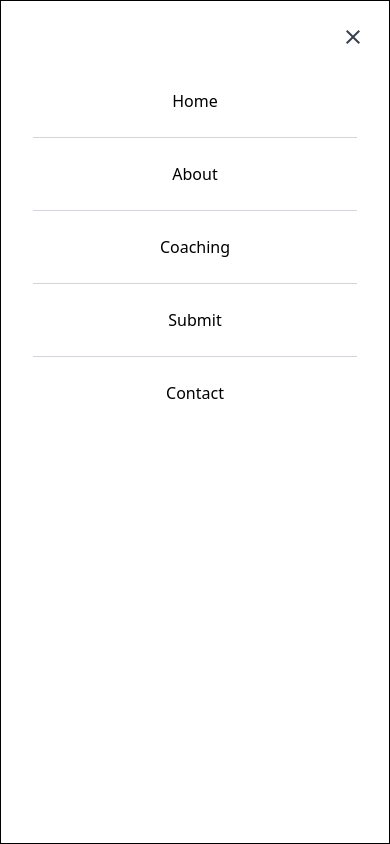
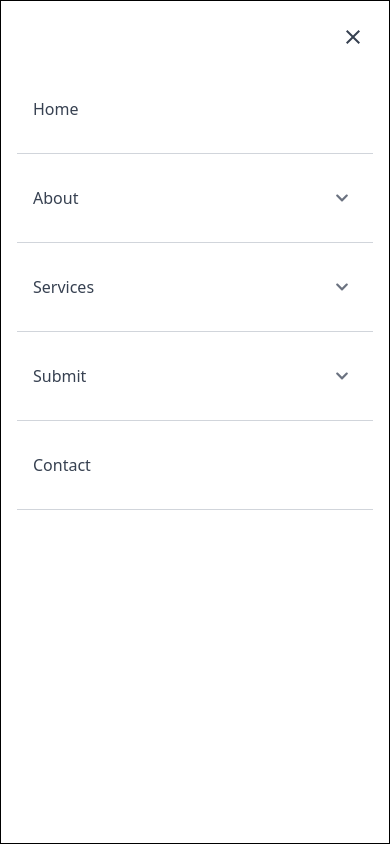
Before and after one commit to ace-lowder/journal-of-academic-inquiry, a Next.js app: page / in a window 390 px wide. Both pictures are taken after a click on the button 350 px from the left and 41 px from the top of the page. Built offline with nearby package versions, Linux system fonts and the light colour scheme.

Commit message:
Add dropdown menu to mobile navbar

```diff
--- a/src/components/layout/MobileMenu.tsx
+++ b/src/components/layout/MobileMenu.tsx
@@ -1,18 +1,54 @@
 import Link from 'next/link';
-import { MdClose } from 'react-icons/md'; // Importing the more angular close icon
+import { useState } from 'react';
+import { MdClose } from 'react-icons/md';
+import { FaChevronDown } from 'react-icons/fa';
 
 interface MobileMenuProps {
   closeMenu: () => void;
 }
 
 const MobileMenu: React.FC<MobileMenuProps> = ({ closeMenu }) => {
+  const [openDropdown, setOpenDropdown] = useState<string | null>(null);
+
   const menuItems = [
-    { text: 'Home', href: '/' },
-    { text: 'About', href: '/about' },
-    { text: 'Coaching', href: '/coaching' },
-    { text: 'Submit', href: '/submit' },
+    {
+      text: 'Home',
+      href: '/',
+    },
+    {
+      text: 'About',
+      href: '/about',
+      subItems: [
+        { text: 'Mission Statement', href: '/about/mission' },
+        { text: 'Focus Areas', href: '/about/focus' },
+      ],
+    },
+    {
+      text: 'Services',
+      href: '/services',
+      subItems: [
+        { text: 'Coaching', href: '/services/coaching' },
+        { text: 'Online Review', href: '/services/review' },
+      ],
+    },
+    {
+      text: 'Submit',
+      href: '/submit',
+      subItems: [
+        { text: 'Requirements', href: '/submit/requirements' },
+        { text: 'How to Submit', href: '/submit/how-to' },
+      ],
+    },
     { text: 'Contact', href: '/contact' },
   ];
+
+  const handleDropdownToggle = (menuKey: string) => {
+    if (openDropdown === menuKey) {
+      setOpenDropdown(null);
+    } else {
+      setOpenDropdown(menuKey);
+    }
+  };
 
   return (
     <nav className="fixed inset-0 bg-white z-50 flex flex-col border border-black">
@@ -24,19 +60,43 @@ const MobileMenu: React.FC<MobileMenuProps> = ({ closeMenu }) => {
         <MdClose size={24} />
       </button>
 
-      <ul className="mt-16 w-full px-8">
-        {menuItems.map(({ text, href }, index) => (
-          <li className="w-full" key={text}>
-            <Link href={href} passHref>
+      <ul className="mt-16 w-full px-4">
+        {menuItems.map(({ text, href, subItems }) => (
+          <li key={text}>
+            <div className="flex justify-between items-center cursor-pointer border-b border-gray-300 ">
+              <Link href={href} passHref className="w-full">
                 <div
                   onClick={closeMenu}
-                className={`block py-6 text-center cursor-pointer ${
-                  index < menuItems.length - 1 ? 'border-b border-gray-300' : ''
-                }`}
+                  className="text-gray-700 w-full pl-4 py-8"
                 >
                   {text}
                 </div>
               </Link>
+              {subItems && (
+                <button
+                  className="text-gray-700 focus:outline-none py-9"
+                  onClick={() => handleDropdownToggle(text)}
+                >
+                  <FaChevronDown className="text-sm text-gray-500 ml-12 mr-6" />
+                </button>
+              )}
+            </div>
+            {subItems && openDropdown === text && (
+              <ul>
+                {subItems.map(({ text, href }) => (
+                  <li key={text} className="w-full">
+                    <Link href={href} passHref>
+                      <div
+                        onClick={closeMenu}
+                        className="px-6 py-8 text-center text-gray-700 border-b border-gray-300"
+                      >
+                        {text}
+                      </div>
+                    </Link>
+                  </li>
+                ))}
+              </ul>
+            )}
           </li>
         ))}
       </ul>
```
Lines whose indentation alone changed are shown as unchanged.
